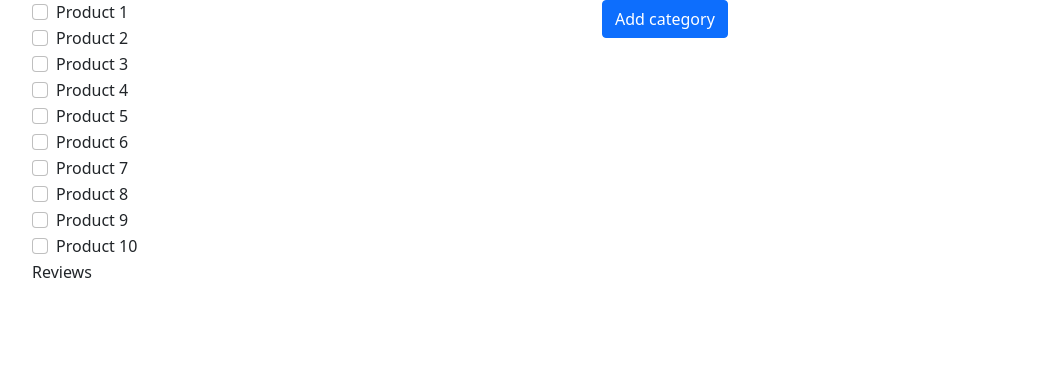
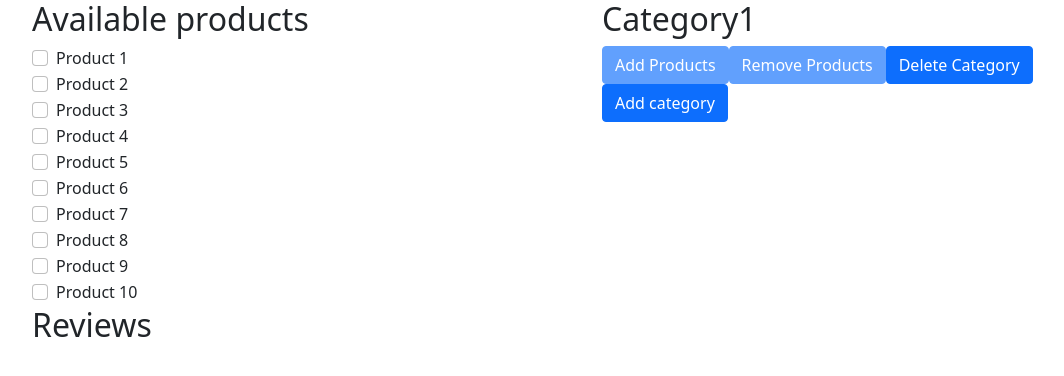
Before and after one commit to halitbatur/denebunu-app, a React (Create React App) app: page / in a window 1280 px wide. Shown: the top 376 px of the page, without its empty margins (50-1114 px from the left). Built offline with nearby package versions, Linux system fonts and the light colour scheme.

Commit message:
add functionality for items

```diff
--- a/src/components/Category.jsx
+++ b/src/components/Category.jsx
@@ -7,9 +7,19 @@ export default function Category({
   categoryName,
   checkedProducts,
   handleSelectingProduct,
+  deleteCategory,
 }) {
   const capitilizedCategory =
     categoryName.charAt(0).toUpperCase() + categoryName.slice(1);
+
+  const noProductsToAdd = checkedProducts.products
+    ? checkedProducts.products.length === 0
+    : true;
+
+  const noProductsToRemove = checkedProducts[categoryName]
+    ? checkedProducts[categoryName].length === 0
+    : true;
+
   return (
     <div>
       <h2>{capitilizedCategory}</h2>
@@ -27,25 +37,22 @@ export default function Category({
           );
         })}
       <Button
-        disabled={
-          checkedProducts.products
-            ? checkedProducts.products.length === 0
-            : true
-        }
+        disabled={noProductsToAdd}
         onClick={() => moveProducts(categoryName)}
       >
-        Move them here
+        {noProductsToAdd
+          ? "Add Products"
+          : "Add " + checkedProducts.products?.length + " products"}
       </Button>
       <Button
-        disabled={
-          checkedProducts[categoryName]
-            ? checkedProducts[categoryName].length === 0
-            : true
-        }
+        disabled={noProductsToRemove}
         onClick={() => moveProducts(categoryName, true)}
       >
-        Remove them from here
+        {noProductsToRemove
+          ? "Remove Products"
+          : "Remove " + checkedProducts[categoryName].length + " products"}
       </Button>
+      <Button onClick={() => deleteCategory()}>Delete Category</Button>
     </div>
   );
 }
--- a/src/components/Products.jsx
+++ b/src/components/Products.jsx
@@ -4,6 +4,7 @@ import { FormCheck } from "react-bootstrap";
 export default function Products({ products, handleSelectingProduct }) {
   return (
     <div>
+      <h2>Available products</h2>
       {products &&
         products.map((product) => (
           <FormCheck
--- a/src/components/Review.jsx
+++ b/src/components/Review.jsx
@@ -1,5 +1,9 @@
 import React from "react";
 
 export default function Review() {
-  return <div>Reviews</div>;
+  return (
+    <div>
+      <h2>Reviews</h2>
+    </div>
+  );
 }
--- a/src/containers/Home.jsx
+++ b/src/containers/Home.jsx
@@ -9,7 +9,9 @@ export default function Home() {
   const [currentProducts, setCurrentProducts] = React.useState(products);
   const categoryNumber = React.useRef(1);
   const [checkedProducts, setCheckedProducts] = React.useState({});
-  const [categorizedProducts, setCategorizedProducts] = React.useState({});
+  const [categorizedProducts, setCategorizedProducts] = React.useState({
+    category1: [],
+  });
 
   const handleSelectingProduct = (value, name, location) => {
     if (value) {
@@ -47,6 +49,7 @@ export default function Home() {
       setCheckedProducts({ ...checkedProducts, products: [] });
       return;
     }
+    // Handles the removing from category back to the products list
     setCurrentProducts([...currentProducts, ...checkedProducts[categoryName]]);
     setCategorizedProducts({
       ...categorizedProducts,
@@ -59,6 +62,18 @@ export default function Home() {
     setCheckedProducts({ ...checkedProducts, [categoryName]: [] });
   };
 
+  const deleteCategory = (categoryName) => {
+    setCurrentProducts([
+      ...currentProducts,
+      ...categorizedProducts[categoryName],
+    ]);
+    setCategorizedProducts((prevState) => {
+      const editedCategorizedProducts = { ...prevState };
+      delete editedCategorizedProducts[categoryName];
+      return editedCategorizedProducts;
+    });
+  };
+
   return (
     <Container>
       <Row>
@@ -68,7 +83,10 @@ export default function Home() {
             setCheckedProducts={setCheckedProducts}
             handleSelectingProduct={handleSelectingProduct}
           />
-          <Review />
+          <Review
+            categorizedProducts={categorizedProducts}
+            currentProducts={currentProducts}
+          />
         </Col>
         <Col>
           {Object.keys(categorizedProducts).map((categoryName) => (
@@ -80,20 +98,16 @@ export default function Home() {
               setCheckedProducts={setCheckedProducts}
               products={categorizedProducts[categoryName]}
               handleSelectingProduct={handleSelectingProduct}
+              deleteCategory={() => deleteCategory(categoryName)}
             />
           ))}
           <Button
             onClick={() => {
-              setCategorizedProducts(
-                (prevState) => {
-                  const newCategory = "category" + categoryNumber.current;
-
-                  return { ...prevState, [newCategory]: [] };
-                },
-                () => {
-                  categoryNumber.current += 1;
-                }
-              );
+              categoryNumber.current += 1;
+              setCategorizedProducts((prevState) => {
+                const newCategory = "category" + categoryNumber.current;
+                return { ...prevState, [newCategory]: [] };
+              });
             }}
           >
             Add category
```
